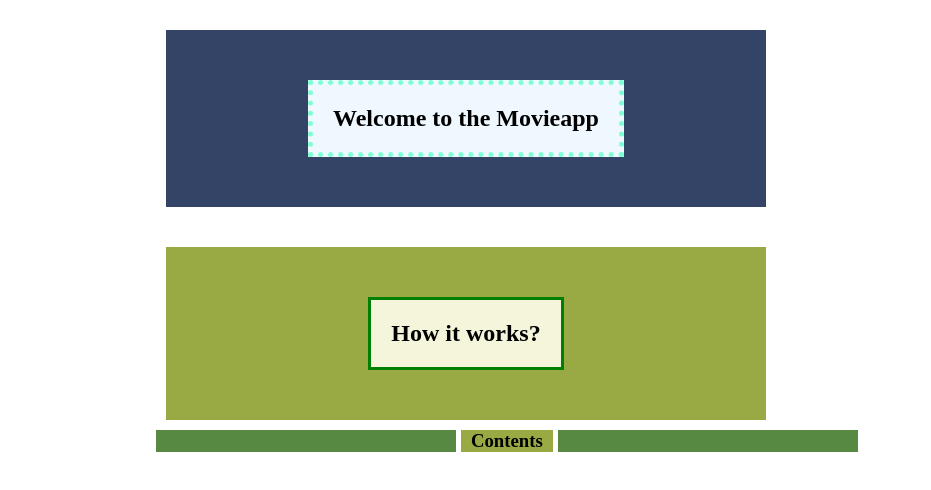
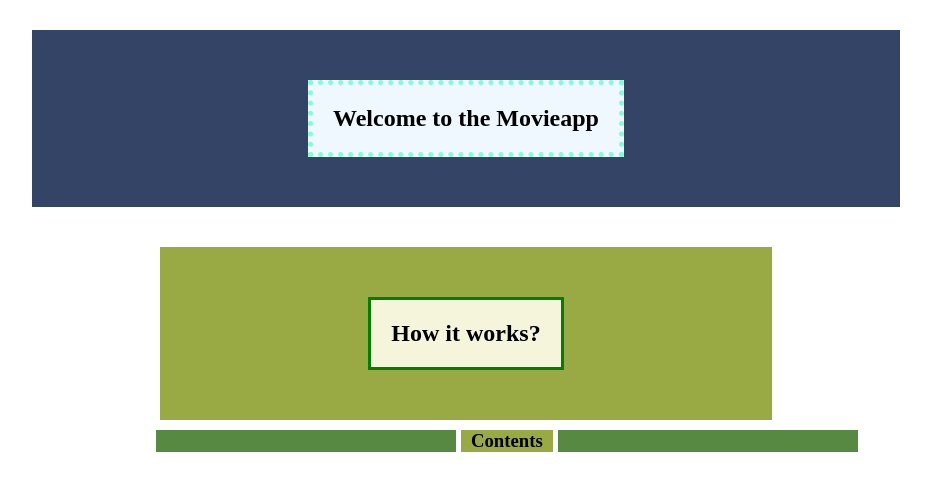
Before and after one commit to almaliselin/CSS--rnekleri, a plain HTML site: page ornek_2/ornek_2.html in a window 1280 px wide. Shown: the whole page, without its empty margins (174-1105 px from the left). Drawn offline with Linux system fonts and the light colour scheme.

Commit message:
width yüzdeye çevirdim

```diff
--- a/ornek_2/ornek_2.html
+++ b/ornek_2/ornek_2.html
@@ -13,7 +13,7 @@
 
         #anabaslik {
             background-color: #346;
-            width: 500px;
+            width: 60%;
             margin: 30px auto 40px;
             padding: 50px;
         }
@@ -28,7 +28,7 @@
 
         #acıklama {
             background-color: #9a4;
-            width: 500px;
+            width: 40%;
             margin: auto;
             padding: 50px;
         }
```
